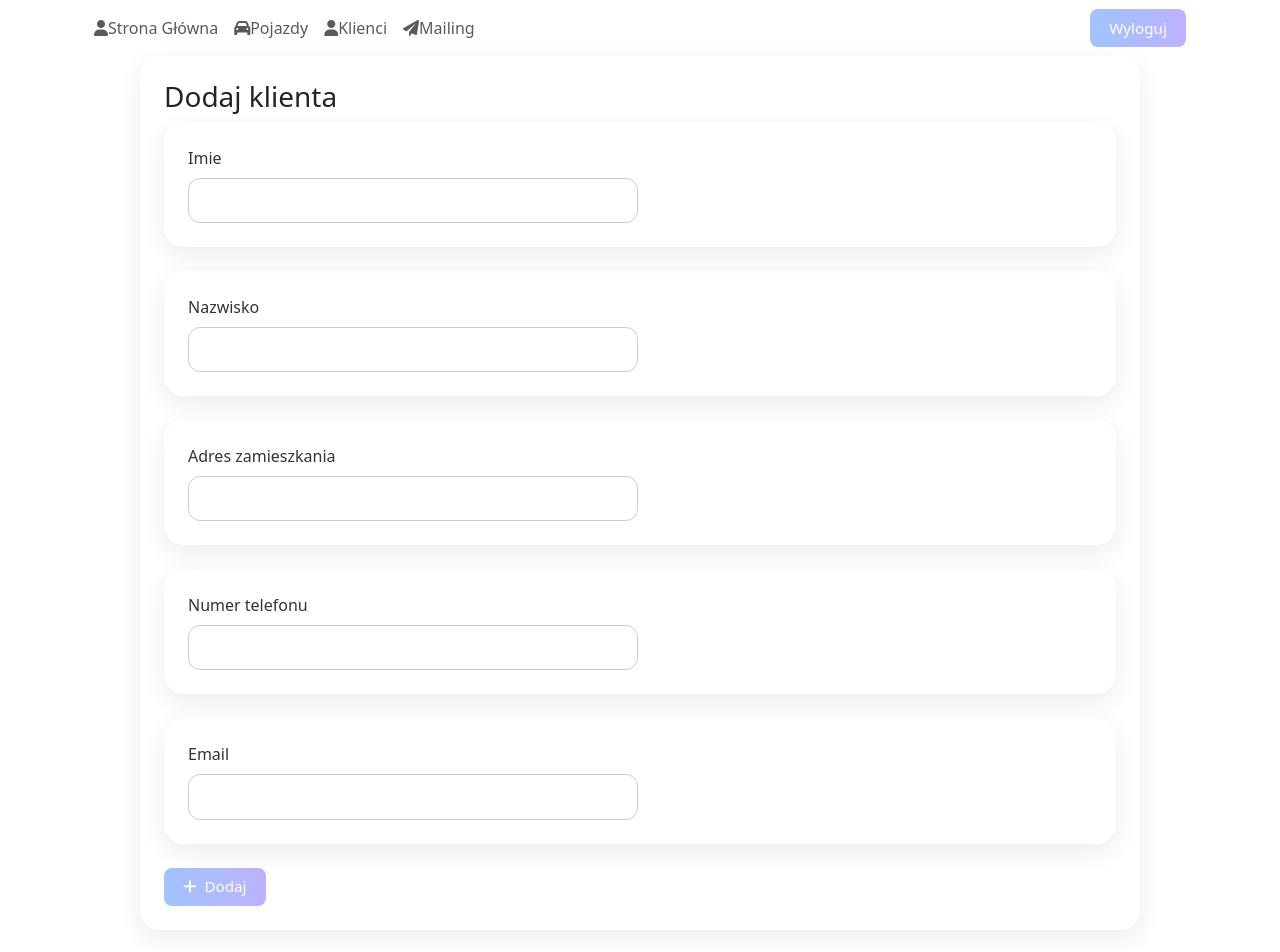
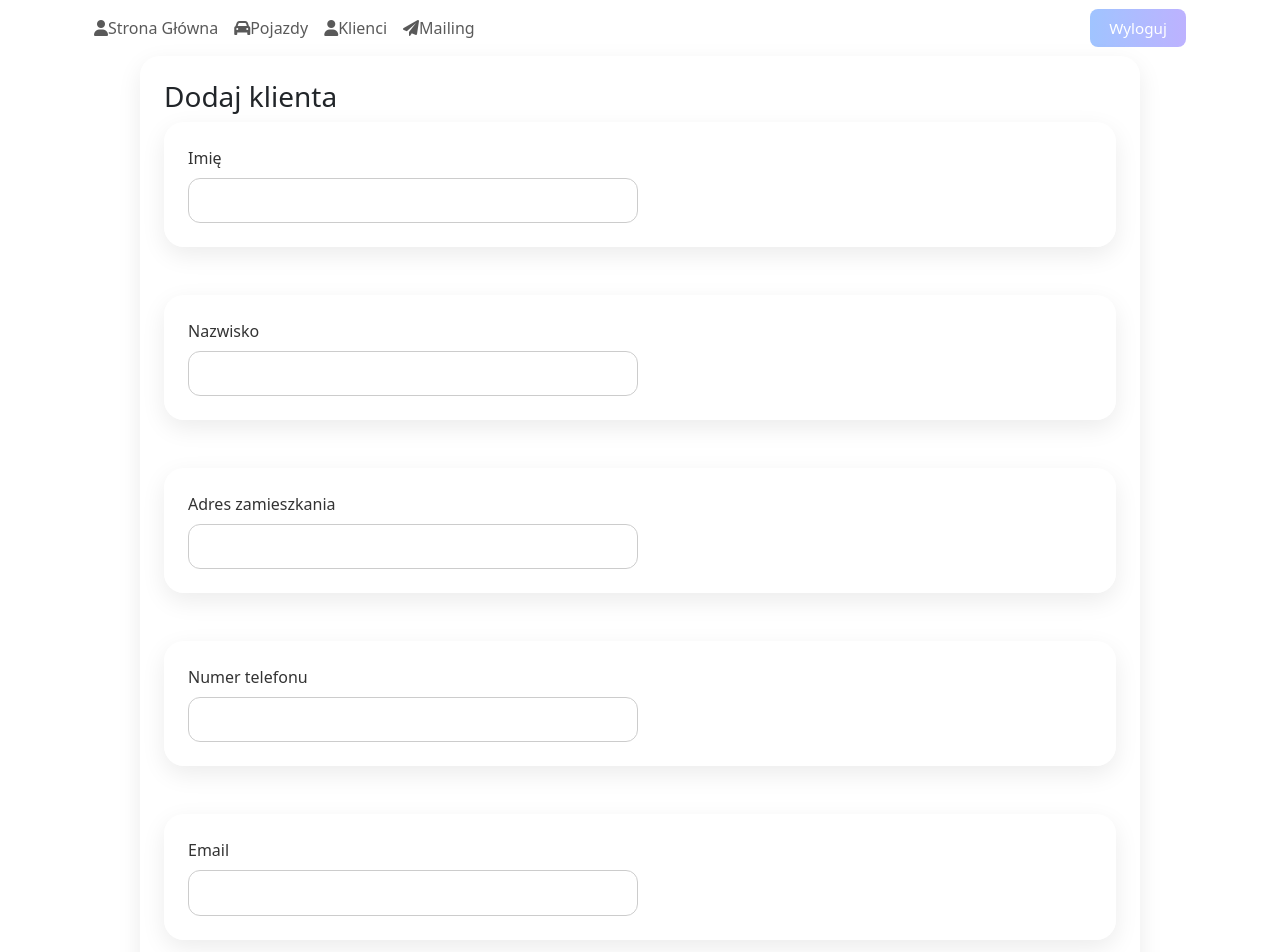
Before and after one commit to sebastianpgab/CarMateCustomerManager---front, an Angular app: page /client/add in a window 1280 px wide. Shown: the top 952 px of the page. Built offline with nearby package versions, Linux system fonts and the light colour scheme; sample sign-in values are in the browser's storage.

Commit message:
refactor customer add & customer browser (html files)

```diff
--- a/src/app/customers/customer-add/customer-add.component.html
+++ b/src/app/customers/customer-add/customer-add.component.html
@@ -1,30 +1,38 @@
 <section class="background">
-    <header class="panel-heading">
-        <h3>Dodaj klienta</h3>
-    </header>
-    <div class="panel-body" >
-        <form novalidate>
+    <div class="panel-heading">
+      <h3 class="statistic-title">Dodaj klienta</h3>
+    </div>
+
+    <div class="panel-body">
+      <form class="form-layout" novalidate>
         <div class="form-group">
-                <label for="firstName">Imie</label>
+          <label for="firstName">Imię</label>
           <input type="text" class="form-control" id="firstName" [(ngModel)]="customer.firstName" name="firstName">
         </div>
+
         <div class="form-group">
           <label for="lastName">Nazwisko</label>
           <input type="text" class="form-control" id="lastName" [(ngModel)]="customer.lastName" name="lastName">
         </div>
+
         <div class="form-group">
           <label for="address">Adres zamieszkania</label>
           <input type="text" class="form-control" id="address" [(ngModel)]="customer.address" name="address">
         </div>
+
         <div class="form-group">
           <label for="phoneNumber">Numer telefonu</label>
           <input type="text" class="form-control" id="phoneNumber" [(ngModel)]="customer.phoneNumber" name="phoneNumber">
         </div>
+
         <div class="form-group">
           <label for="email">Email</label>
           <input type="email" class="form-control" id="email" [(ngModel)]="customer.email" name="email">
         </div>
-            <button type="button" class="button" (click)="add()"><i class="fa-solid fa-plus"></i> Dodaj</button>
+
+        <button type="button" class="btn-primary" (click)="add()">
+          <i class="fa-solid fa-plus"></i> Dodaj
+        </button>
       </form>
     </div>
   </section>
--- a/src/app/customers/customer-browser/customer-browser.component.html
+++ b/src/app/customers/customer-browser/customer-browser.component.html
@@ -4,16 +4,11 @@
 
     <div class="car-statistic-browser-component">
         <header class="statistic-title">
-            Statystyka (ost. 30 dni)
+            Podsumowanie ostatnich 30 dni
         </header>
         <div class="statistic-properties">
             <p><i class="fa-sharp fa-solid fa-screwdriver-wrench"></i> Ilość napraw: {{amountOfRepairs}}</p>
             <p><i class="fa-solid fa-money-bill-1-wave"></i> Obrót (PLN): {{cashFlow}}</p>
-        </div>
-        <header class="statistic-title">
-            Statystyka ogólna
-        </header>
-        <div class="statistic-properties">
             <p><i class="fa-solid fa-users"></i> Liczba klientów: {{numberOfClients}}</p>
         </div>
     </div>
```
Lines whose indentation alone changed are shown as unchanged.
